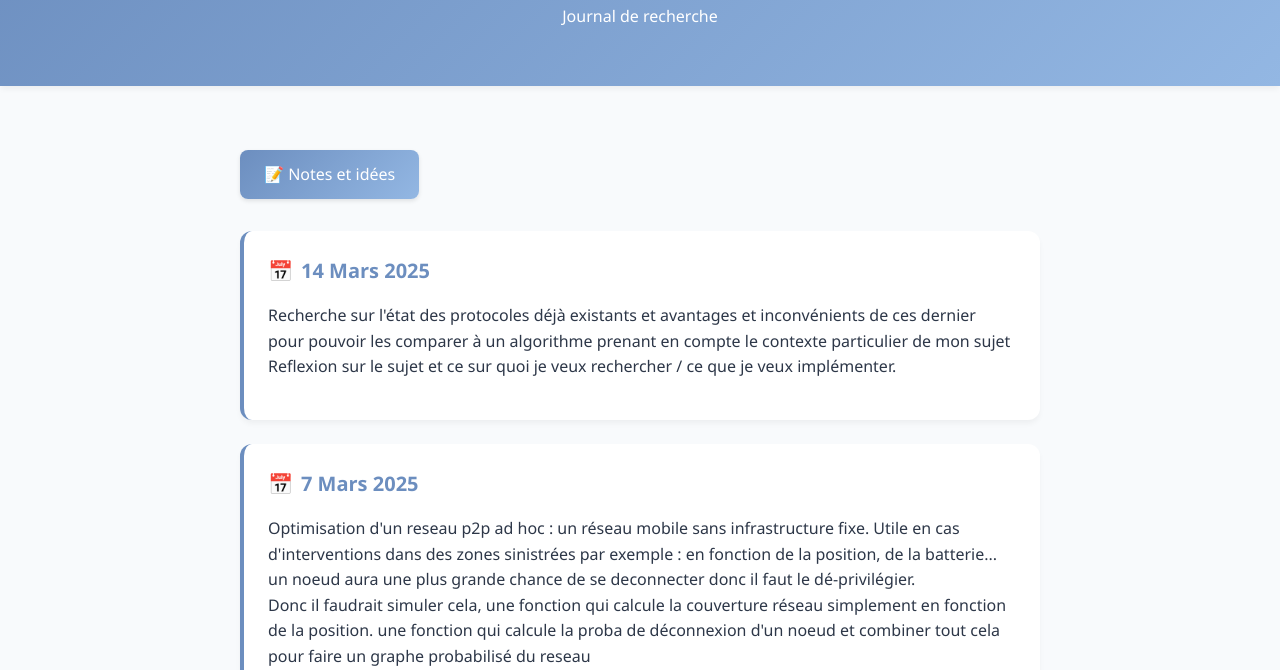
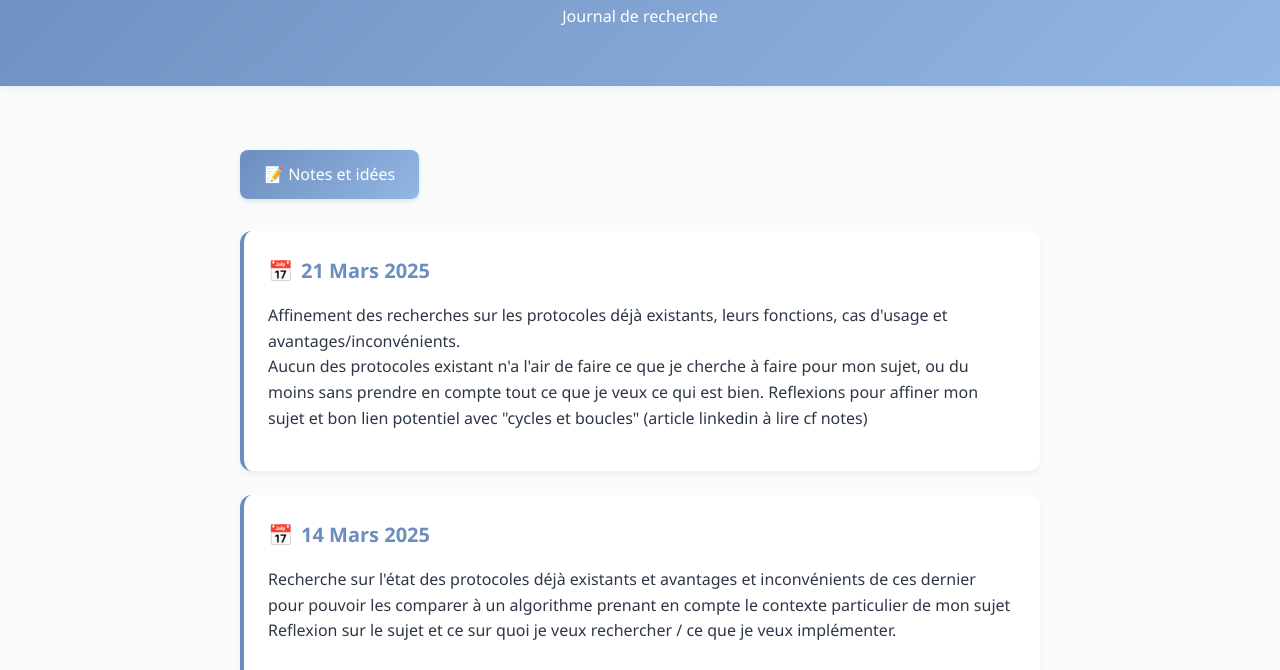
Before and after one commit to MillotLouis/TIPE, a plain HTML site: page index.html in a window 1280 px wide. Shown: the part 130-800 px from the top of the page. Drawn offline with Linux system fonts and the light colour scheme.

Commit message:
Update index.html

```diff
--- a/index.html
+++ b/index.html
@@ -122,6 +122,15 @@
 
         <div class="journal-container">
             <article class="journal-entry">
+                <h2>21 Mars 2025</h2>
+                <p>
+                    Affinement des recherches sur les protocoles déjà existants, leurs fonctions, cas d'usage et avantages/inconvénients. <br>
+                    Aucun des protocoles existant n'a l'air de faire ce que je cherche à faire pour mon sujet, ou du moins sans prendre en compte tout ce que je veux ce qui est bien.
+                    Reflexions pour affiner mon sujet et bon lien potentiel avec "cycles et boucles" (article linkedin à lire cf notes)
+                </p>
+            </article>
+
+            <article class="journal-entry">
                 <h2>14 Mars 2025</h2>
                 <p>Recherche sur l'état des protocoles déjà existants et avantages et inconvénients de ces dernier pour pouvoir les comparer à un algorithme prenant en compte le contexte particulier de mon sujet <br>
                     Reflexion sur le sujet et ce sur quoi je veux rechercher / ce que je veux implémenter.</p>
```
